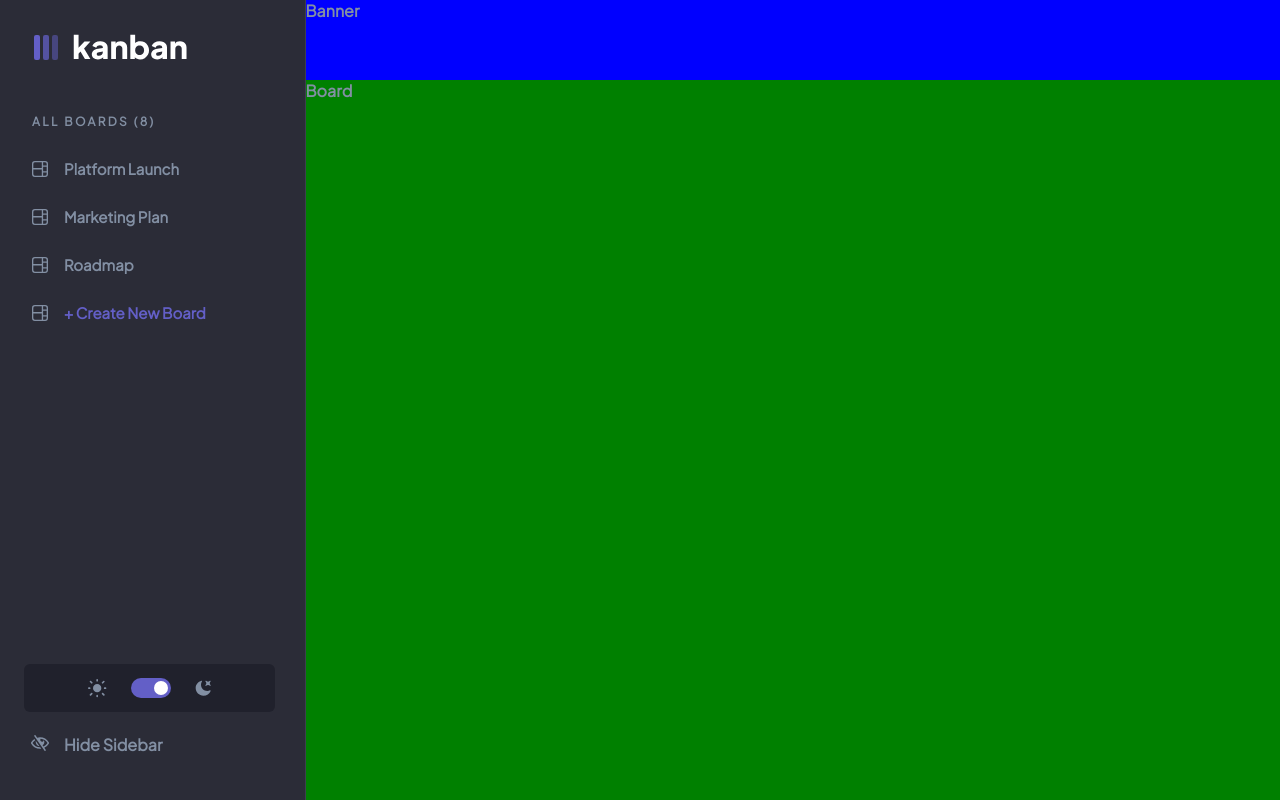
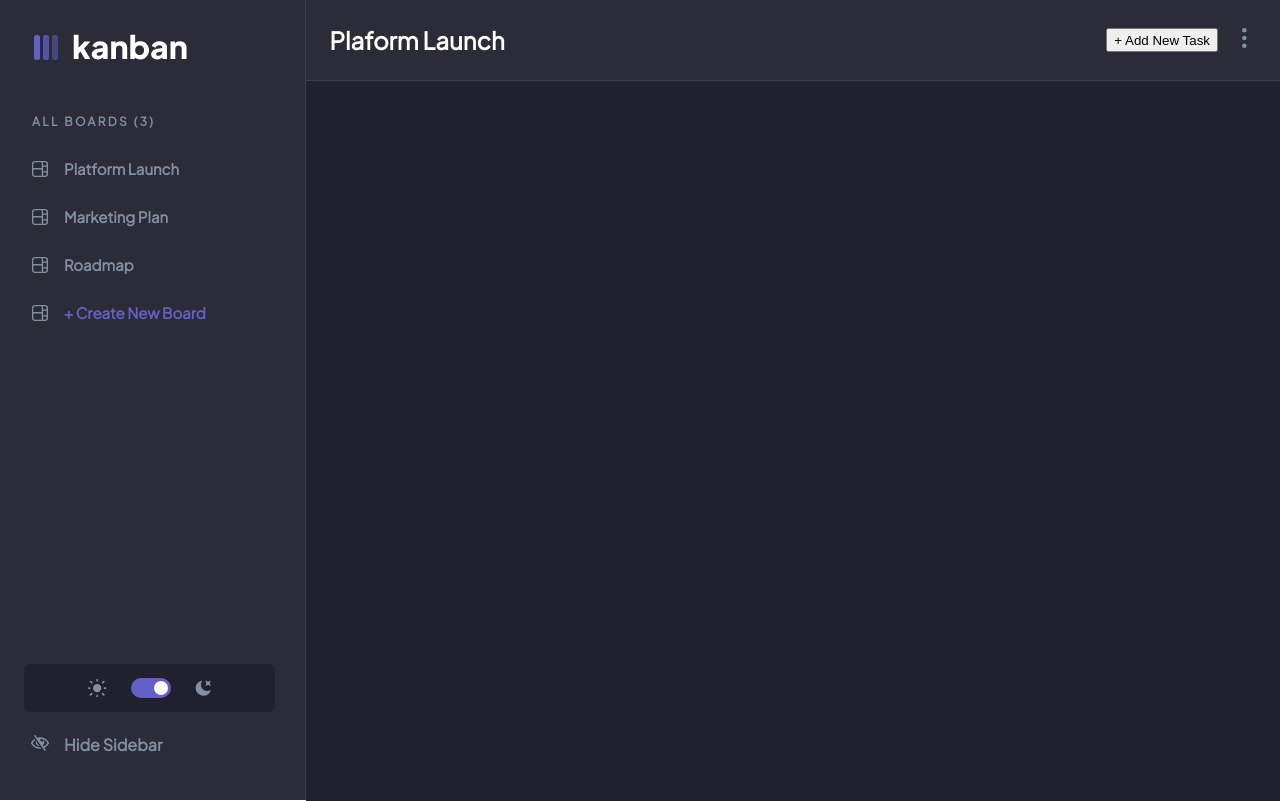
Before and after one commit to ajsaule/kanban-board, a React (Create React App) app: page / in a window 1280 px wide. Built offline with nearby package versions, Linux system fonts and the light colour scheme.

Commit message:
toggle theme working; toggle show and hide navbar working; some bugs with fill of svgs to be fixed~~

```diff
--- a/src/App.scss
+++ b/src/App.scss
@@ -4,6 +4,7 @@
 }
 
 .dark {
+  // the app has dark theme colors set as default
 }
 
 .light {
@@ -15,4 +16,17 @@
   .page-theme-container {
     background: #f4f7fd;
   }
+
+  .banner {
+    background: white;
+    border-bottom: 1px solid #e3ebfa;
+
+    h1 {
+      color: #000112;
+    }
+  }
+
+  .board {
+    background: #f4f7fd;
+  }
 }
--- a/src/App.js
+++ b/src/App.tsx
@@ -7,6 +7,7 @@ import "./App.scss";
 
 const App = () => {
   const [isDarkTheme, setIsDarkTheme] = useState(true);
+  const [isSidebarHidden, setIsSidebarHidden] = useState(false);
 
   const toggleTheme = (theme: string): void => {
     if (theme === "dark") {
@@ -20,8 +21,16 @@ const App = () => {
 
   return (
     <div className={`board-container ${isDarkTheme ? "dark" : "light"}`}>
-      <Nav isDarkTheme={isDarkTheme} toggleTheme={toggleTheme} />
-      <Board />
+      <Nav
+        isDarkTheme={isDarkTheme}
+        toggleTheme={toggleTheme}
+        isSidebarHidden={isSidebarHidden}
+        setIsSidebarHidden={setIsSidebarHidden}
+      />
+      <Board
+        isSidebarHidden={isSidebarHidden}
+        setIsSidebarHidden={setIsSidebarHidden}
+      />
     </div>
   );
 };
--- a/src/components/Banner.tsx
+++ b/src/components/Banner.tsx
@@ -1,9 +1,17 @@
 import React from "react";
+import "../styles/components/Banner.scss";
+import VerticalEllipsis from "./svgs/VerticalEllipsis";
 
 const Banner = () => {
   return (
-    <div style={{ width: "100%", backgroundColor: "blue", height: "10%" }}>
-      Banner
+    <div className="banner">
+      <h1>Plaform Launch</h1>
+      <div className="button-wrapper">
+        <button>+ Add New Task</button>
+        <div>
+          <VerticalEllipsis className="vertical-ellipsis" />
+        </div>
+      </div>
     </div>
   );
 };
--- a/src/components/Board.tsx
+++ b/src/components/Board.tsx
@@ -1,12 +1,30 @@
 import React from "react";
 import Banner from "../components/Banner";
+
+import HideNavbarIcon from "./svgs/HideNavbarIcon";
+
 import "../styles/components/Board.scss";
 
-const Board = () => {
+const Board = ({
+  isSidebarHidden,
+  setIsSidebarHidden,
+}: {
+  isSidebarHidden: boolean;
+  setIsSidebarHidden: () => void;
+}) => {
   return (
     <div style={{ width: "100%" }}>
       <Banner />
-      <div className="board">Board</div>
+      <div className="board">
+        {isSidebarHidden && (
+          <div
+            onClick={() => setIsSidebarHidden((prev) => !prev)}
+            className="hide-navbar-tab"
+          >
+            <HideNavbarIcon />
+          </div>
+        )}
+      </div>
     </div>
   );
 };
--- a/src/components/Nav.tsx
+++ b/src/components/Nav.tsx
@@ -1,4 +1,4 @@
-import React, { useState } from "react";
+import React from "react";
 import LogoDark from "./svgs/LogoDark";
 import LogoLight from "./svgs/LogoLight";
 import DarkThemeIcon from "./svgs/DarkThemeIcon";
@@ -11,12 +11,16 @@ import HideNavbarIcon from "./svgs/HideNavbarIcon";
 const Nav = ({
   isDarkTheme,
   toggleTheme,
+  isSidebarHidden,
+  setIsSidebarHidden,
 }: {
   isDarkTheme: boolean;
   toggleTheme: (theme: string) => void;
+  isSidebarHidden: boolean;
+  setIsSidebarHidden: (state: boolean) => void;
 }) => {
   return (
-    <aside>
+    <aside className={isSidebarHidden ? "hide" : ""}>
       <div>
         {isDarkTheme ? (
           <LogoLight className="logo" />
@@ -24,7 +28,7 @@ const Nav = ({
           <LogoDark className="logo" />
         )}
         <div className="menu">
-          <h4>All Boards (8)</h4>
+          <h4>All Boards (3)</h4>
         </div>
         <ul className="items">
           <li>
@@ -57,7 +61,7 @@ const Nav = ({
           </label>
           <DarkThemeIcon onClick={() => toggleTheme("dark")} />
         </div>
-        <h4>
+        <h4 onClick={() => setIsSidebarHidden((prev) => !prev)}>
           <HideNavbarIcon className="hide-navbar-icon" />
           Hide Sidebar
         </h4>
--- /dev/null
+++ b/src/components/svgs/VerticalEllipsis.tsx
@@ -0,0 +1,13 @@
+import * as React from "react";
+
+const VerticalEllipsis = (props: any) => (
+  <svg width={5} height={20} xmlns="http://www.w3.org/2000/svg" {...props}>
+    <g fill="#828FA3" fillRule="evenodd">
+      <circle cx={2.308} cy={2.308} r={2.308} />
+      <circle cx={2.308} cy={10} r={2.308} />
+      <circle cx={2.308} cy={17.692} r={2.308} />
+    </g>
+  </svg>
+);
+
+export default VerticalEllipsis;
--- /dev/null
+++ b/src/styles/components/Banner.scss
@@ -0,0 +1,24 @@
+.banner {
+  display: flex;
+  justify-content: space-between;
+  align-items: center;
+  width: 100%;
+  background-color: #2b2c37;
+  border-bottom: 1px solid #3e3f4e;
+  height: 10%;
+
+  h1 {
+    margin-left: 24px;
+    font-size: 24px;
+    color: #ffffff;
+  }
+}
+
+.button-wrapper {
+  display: flex;
+  margin-right: 33px;
+
+  .vertical-ellipsis {
+    margin-left: 24px;
+  }
+}
--- a/src/styles/components/Board.scss
+++ b/src/styles/components/Board.scss
@@ -1,5 +1,19 @@
 .board {
   width: 100%;
-  background-color: green;
+  background: #20212c;
   height: 90%;
 }
+
+.hide-navbar-tab {
+  display: flex;
+  align-items: center;
+  justify-content: center;
+  position: absolute;
+  width: 56px;
+  height: 48px;
+  left: 0px;
+  top: 944px;
+  background: #a8a4ff;
+  border-radius: 0px 100px 100px 0px;
+  cursor: pointer;
+}
--- a/src/styles/components/Nav.scss
+++ b/src/styles/components/Nav.scss
@@ -5,6 +5,10 @@ aside {
   width: 400px;
   background: #2b2c37;
   border-right: 1px solid #3e3f4e;
+}
+
+.hide {
+  display: none;
 }
 
 .logo {
@@ -37,8 +41,8 @@ aside {
     cursor: pointer;
 
     &:active {
-      background: #635fc7;
-      color: #ffffff !important;
+      background: #ffffff;
+      color: #635fc7 !important;
 
       + .board-icon {
         fill: #ffffff !important;
@@ -79,6 +83,10 @@ aside {
   .hide-navbar-icon {
     margin-left: 7px;
     margin-right: 15px;
+  }
+
+  h4 {
+    cursor: pointer;
   }
 }
 /* Styles for toggle switch */
```
